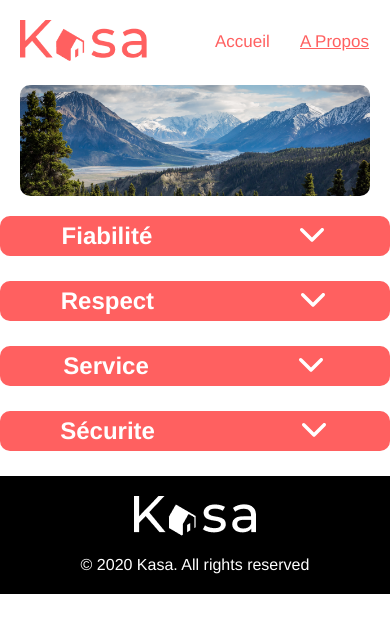
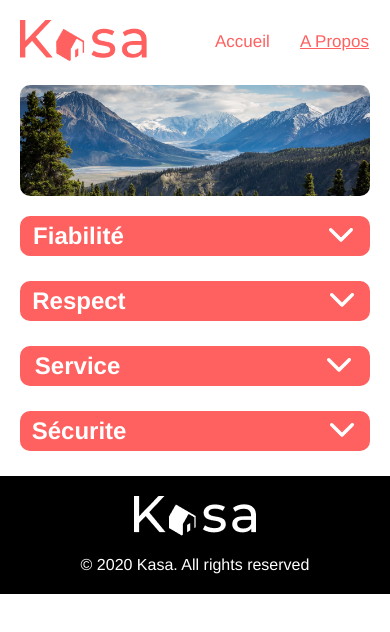
Before and after one commit to Foxy-WhiteTrack/P11_OC_Kasa, a React (Create React App) app: page /about in a window 390 px wide. Shown: the top 632 px of the page. Built offline with nearby package versions, Linux system fonts and the light colour scheme.

Commit message:
Projet terminé

```diff
--- a/src/components/Collapse/Collapse.css
+++ b/src/components/Collapse/Collapse.css
@@ -2,11 +2,11 @@
     display: flex;
     justify-content: center;
     align-items: center;
-    margin: 40px;
+    margin: 40px 0px;
 }
 
 .accordion {
-    width: 71.25%;
+    width: 100%;
 }
 
 .item {
@@ -17,18 +17,30 @@
     border-radius: 10px;
 }
 
-.title {
+.housing-collapse .title {
     color: white;
     background-color: #FF6060;
     width: 100%;
     height: 40px;
     display: flex;
     justify-content: space-evenly;
-    gap: 70%;
+    gap: 55%;
     align-items: center;
     border-radius: 10px;
     padding: 0 10px;
+}
 
+.about-collapse .title {
+    color: white;
+    background-color: #FF6060;
+    width: 100%;
+    height: 40px;
+    display: flex;
+    justify-content: space-evenly;
+    gap: 80%;
+    align-items: center;
+    border-radius: 10px;
+    padding: 0 10px;
 }
 
 .content {
@@ -60,12 +72,16 @@ span {
         width: 100%;
     }
 
-    .title {
+    .housing-collapse .title {
         display: flex;
         justify-content: space-evenly;
         gap: 25%;
+    }
 
-
+    .about-collapse .title {
+        display: flex;
+        justify-content: space-evenly;
+        gap: 60%;
     }
 
     .wrapper {
--- a/src/pages/About/About.css
+++ b/src/pages/About/About.css
@@ -8,6 +8,6 @@
 
 @media only screen and (max-width: 599px) {
     .about-collapse {
-        margin: 20px 0;
+        margin: 20px;
     }
 }
```
